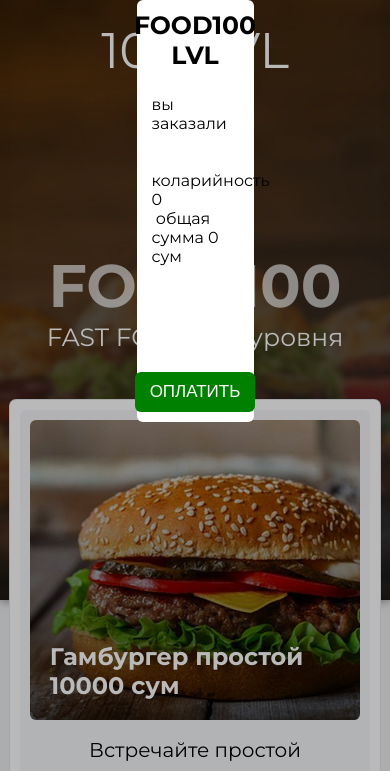
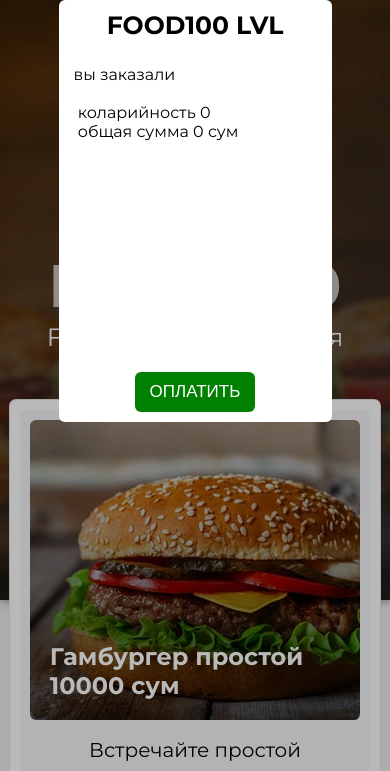
Before and after one commit to ibrohim06/gamburger, a plain HTML site: page index.html in a window 390 px wide. Both pictures are taken after a click on the button "Заказать". Shown: the top 771 px of the page. Drawn offline with Linux system fonts and the light colour scheme; files that its build step writes are made by us from their sources; files whose address does not match are found by name.

Commit message:
Create style.css

```diff
--- a/style/style.css
+++ b/СТИЛЬ/style.css
@@ -415,6 +415,9 @@ a {
     .main {
         width: 95%;
     }
+    .receipt.active .receipt__window{
+        width: 70%;
+    }
 }
 
 
```
